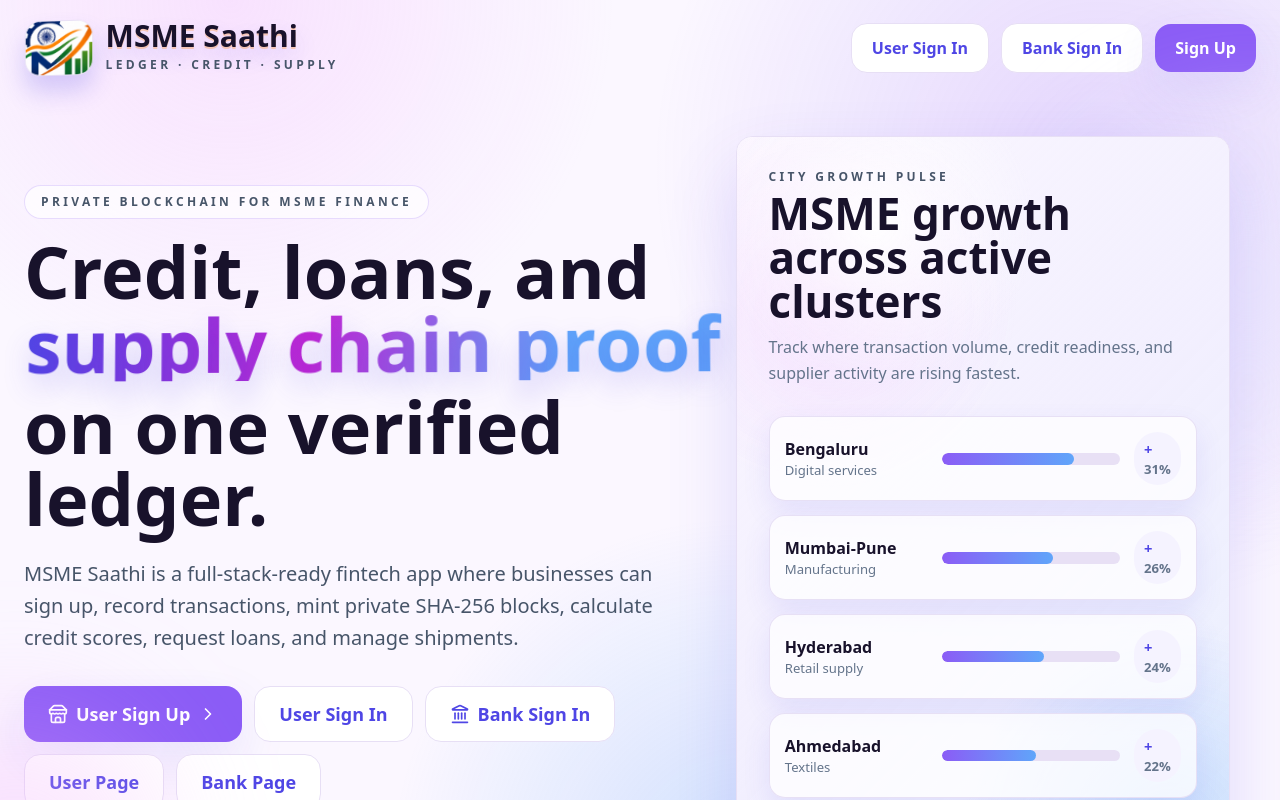
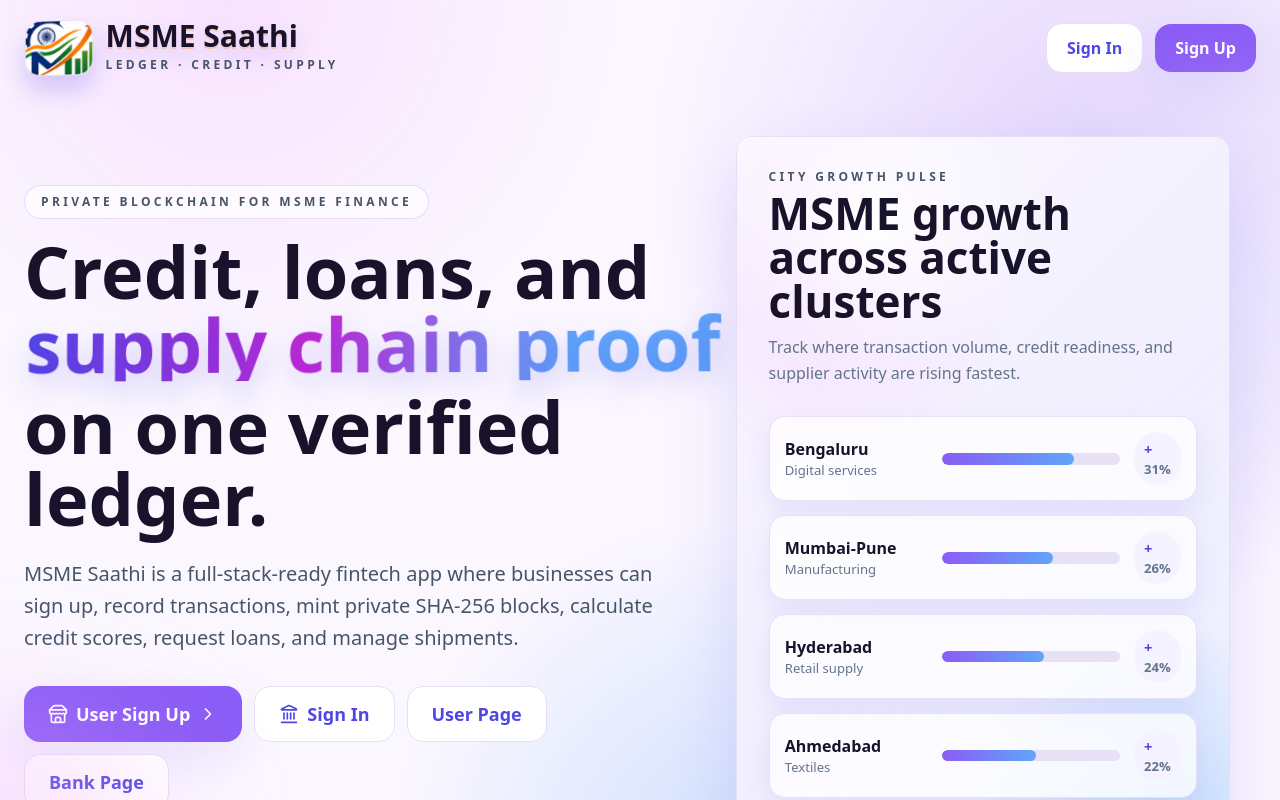
Before and after one commit to rudranshrajsrivastava/MICROFINANCE, a Next.js app: page / in a window 1280 px wide. Shown: the top 800 px of the page. Built offline with nearby package versions, Linux system fonts and the light colour scheme.

Commit message:
Use single sign in entry point

```diff
--- a/app/page.tsx
+++ b/app/page.tsx
@@ -44,8 +44,7 @@
       <nav className="mx-auto flex max-w-7xl items-center justify-between px-6 py-5">
         <Brand />
         <div className="hidden items-center gap-3 sm:flex">
-          <Link className="btn-ghost" href="/sign-in">User Sign In</Link>
-          <Link className="btn-ghost" href="/sign-in?role=bank">Bank Sign In</Link>
+          <Link className="btn-ghost" href="/sign-in">Sign In</Link>
           <Link className="btn-primary" href="/sign-up">Sign Up</Link>
         </div>
       </nav>
@@ -65,8 +64,7 @@
           </p>
           <div className="mt-8 flex flex-wrap gap-3">
             <Link className="btn-primary min-h-14 px-6 text-lg" href="/sign-up"><Store size={20} /> User Sign Up <ChevronRight size={20} /></Link>
-            <Link className="btn-ghost min-h-14 px-6 text-lg" href="/sign-in">User Sign In</Link>
-            <Link className="btn-ghost min-h-14 px-6 text-lg" href="/sign-in?role=bank"><Landmark size={20} /> Bank Sign In</Link>
+            <Link className="btn-ghost min-h-14 px-6 text-lg" href="/sign-in"><Landmark size={20} /> Sign In</Link>
             <Link className="btn-ghost min-h-14 px-6 text-lg" href="/user">User Page</Link>
             <Link className="btn-ghost min-h-14 px-6 text-lg" href="/bank">Bank Page</Link>
           </div>
--- a/components/auth-form.tsx
+++ b/components/auth-form.tsx
@@ -64,12 +64,12 @@
       <form onSubmit={submit} className="auth-card-3d card w-full max-w-5xl overflow-hidden p-0">
         <div className="grid lg:grid-cols-[0.95fr_1.05fr]">
           <section className="auth-side-panel p-7">
-            <p className="eyebrow">Choose portal</p>
+            <p className="eyebrow">Choose sign in type</p>
             <h1 className="mt-3 text-4xl font-black">{bank ? "Bank loan desk." : signup ? "Start your MSME ledger." : "Sign in to MSME Saathi."}</h1>
             <p className="mt-4 leading-7 text-slate-600">
               {bank
                 ? "Review loan requests minted on-chain, inspect credit score, configure eligibility, and provide funding decisions."
-                : "Build a verified ledger for transactions, credit score, loan readiness, and supply chain activity."}
+                : "Sign in as an MSME user to manage transactions, credit score, loans, repayments, and supply chain activity."}
             </p>
             <div className="mt-6 grid gap-3">
               <button type="button" className={`role-card ${!bank ? "role-card-active" : ""}`} onClick={() => setRole("msme")}>
```
